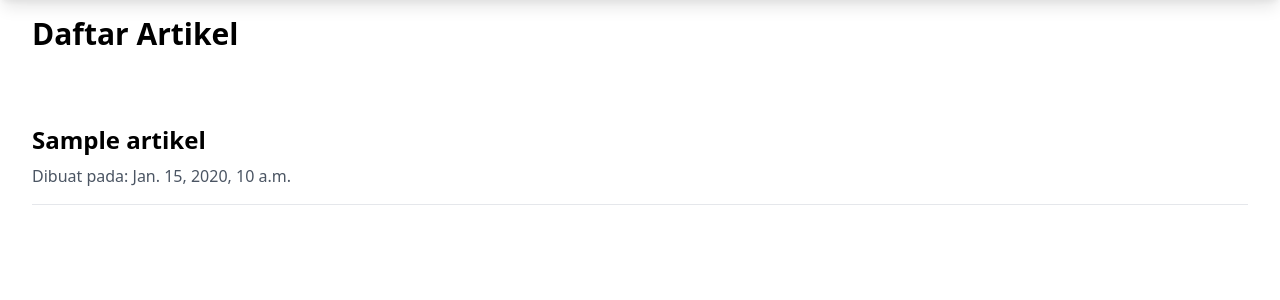
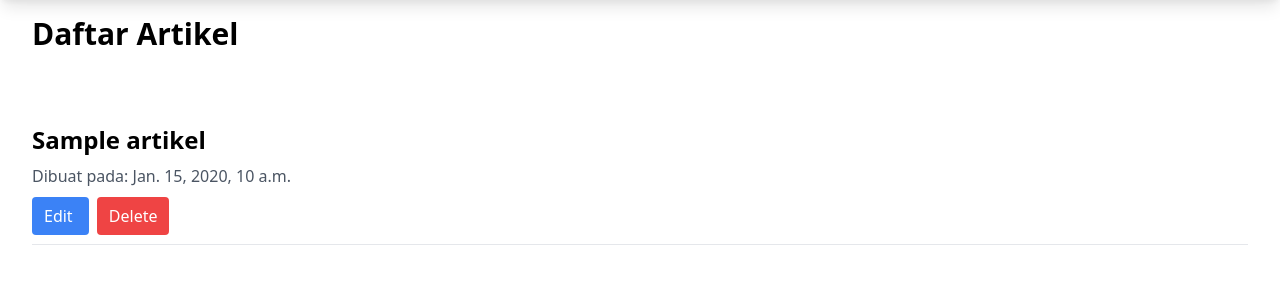
Before and after one commit to Cyades/AngkringanPedia, a Django app: page /artikel/ in a window 1280 px wide. Shown: the part 64-364 px from the top of the page. Run offline with Django 5.2, Linux system fonts and the light colour scheme; a user stored in the database is signed in; tables that the repository leaves empty hold one stand-in row (values such as "Sample post").

Commit message:
perbaiki fitur edit dan delete artikel untuk admin

```diff
--- a/artikel/templates/artikel/article_list.html
+++ b/artikel/templates/artikel/article_list.html
@@ -41,10 +41,25 @@
     {% if artikel.deskripsi %}
       <p class="text-gray-700 mt-2">{{ artikel.deskripsi }}</p>
     {% endif %}
+
+    <!-- Tombol Edit dan Delete (Hanya untuk Admin yang Login) -->
+    {% if user.is_authenticated %}
+      <div class="mt-4">
+        <a href="{% url 'artikel:edit_article' artikel.id %}"
+           class="bg-blue-500 text-white px-3 py-2 rounded hover:bg-blue-600 mr-2">
+          Edit
+        </a>
+        <a href="{% url 'artikel:delete_article' artikel.id %}"
+           class="bg-red-500 text-white px-3 py-2 rounded hover:bg-red-600">
+          Delete
+        </a>
+      </div>
+    {% endif %}
   </li>
 {% empty %}
   <li class="text-gray-600">Tidak ada artikel untuk ditampilkan.</li>
 {% endfor %}
+
     </ul>
   </div>
 
```
Lines whose indentation alone changed are shown as unchanged.
